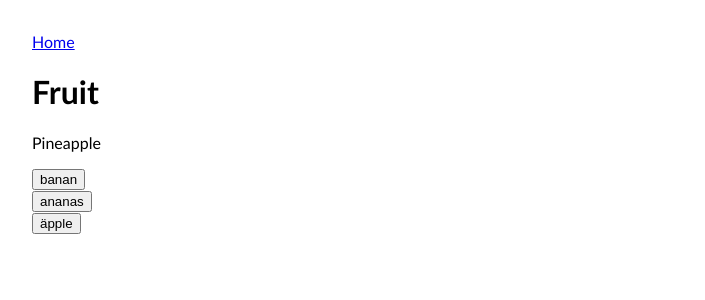
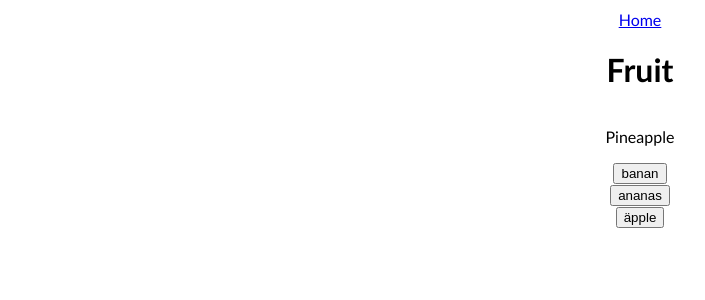
Before and after one commit to Paefax/paefax-language-app, a Vue app: page / in a window 1280 px wide. Shown: the top 300 px of the page, without its empty margins (0-705 px from the left). Built offline with nearby package versions, Linux system fonts and the light colour scheme.

Commit message:
Add centering CSS for whole app

```diff
--- a/src/App.vue
+++ b/src/App.vue
@@ -1,12 +1,38 @@
 <template>
   <header>
-      <nav>
-        <RouterLink to="/">Home</RouterLink>
-      </nav>
+    <nav>
+      <RouterLink to="/">Home</RouterLink>
+    </nav>
   </header>
-  <RouterView />
+  <main id="viewport">
+    <RouterView />
+  </main>
 </template>
 
 <script setup>
-import { RouterLink, RouterView } from 'vue-router'
+import { RouterLink, RouterView } from "vue-router";
 </script>
+
+<style scoped>
+header {
+  margin: 0 auto;
+  margin-top: 10px;
+  max-width: 375px;
+  width: 100%;
+  display: flex;
+  align-items: center;
+}
+
+nav {
+  margin: 0 auto;
+}
+
+#viewport {
+  margin: 0 auto;
+  max-width: 375px;
+  width: 100%;
+  display: flex;
+  flex-direction: column;
+  align-items: center;
+}
+</style>
--- a/src/assets/main.css
+++ b/src/assets/main.css
@@ -4,10 +4,3 @@ body {
   font-family: "Trebuchet MS", "Lucida Sans Unicode", "Lucida Grande",
     "Lucida Sans", Arial, sans-serif;
 }
-
-#app {
-  max-width: 1280px;
-  margin: 0 auto;
-  padding: 2rem;
-  font-weight: normal;
-}
```
